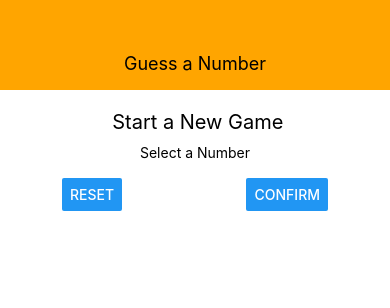
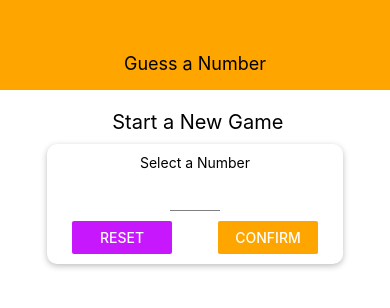
Before and after one commit to DotmanL/GuessApp-RN, a React Native app: screen / in a window 390 px wide. Shown: the top 308 px of the page. Built offline with nearby package versions, Linux system fonts and the light colour scheme.

Commit message:
created some reusable components, added switching to game screen logic

```diff
--- a/App.js
+++ b/App.js
@@ -1,23 +1,36 @@
-import { StatusBar } from 'expo-status-bar'
-import React from 'react'
-import { StyleSheet, Text, View } from 'react-native'
-import Header from './components/Header'
-import StartGameScreen from './components/StartGameScreen'
+import { StatusBar } from 'expo-status-bar';
+import React, { useState } from 'react';
+import { StyleSheet, Text, View } from 'react-native';
+import Header from './components/Header';
+import StartGameScreen from './components/StartGameScreen';
+import GameScreen from './components/GameScreen';
 
 const App = () => {
+  const [userNumber, setUserNumber] = useState();
+
+  const startGameHandler = (selectedNumber) => {
+    setUserNumber(selectedNumber);
+  };
+
+  let content = <StartGameScreen onStartGame={startGameHandler} />;
+
+  if (userNumber) {
+    content = <GameScreen userChoice={userNumber} />;
+  }
+
   return (
     <View style={styles.screen}>
-			<StatusBar style='auto' />
-			<Header title='Guess a Number' />
-			<StartGameScreen />
+      <StatusBar style="auto" />
+      <Header title="Guess a Number" />
+      {content}
     </View>
-	)
-}
+  );
+};
 
 const styles = StyleSheet.create({
   screen: {
     flex: 1,
   },
-})
+});
 
-export default App
+export default App;
--- /dev/null
+++ b/components/Card.js
@@ -0,0 +1,23 @@
+import React from 'react';
+import { View, StyleSheet } from 'react-native';
+
+const Card = (props) => {
+  return (
+    <View style={{ ...styles.card, ...props.style }}>{props.children}</View>
+  );
+};
+
+const styles = StyleSheet.create({
+  card: {
+    shadowColor: 'black',
+    shadowOffset: { width: 0, height: 2 },
+    shadowRadius: 6,
+    shadowOpacity: 0.26,
+    backgroundColor: 'white',
+    elevation: 8,
+    padding: 10,
+    borderRadius: 10,
+  },
+});
+
+export default Card;
--- /dev/null
+++ b/components/GameScreen.js
@@ -0,0 +1,52 @@
+import React, { useState } from 'react';
+import { View, Text, StyleSheet, Button } from 'react-native';
+
+import NumberContainer from './NumberContainer';
+
+import Card from './Card';
+
+const generateRandomBetween = (min, max, exclude) => {
+  min = Math.ceil(min);
+  max = Math.floor(max);
+  const rndNum = Math.floor(Math.random() * (max - min)) + min;
+  if (rndNum === exclude) {
+    return generateRandomBetween(min, max, exclude);
+  }
+  {
+    return rndNum;
+  }
+};
+
+const GameScreen = (props) => {
+  const [currentGuess, setCurrentGuess] = useState(
+    generateRandomBetween(1, 100, props.userChoice)
+  );
+
+  return (
+    <View style={styles.screen}>
+      <Text>Opponent's Guess</Text>
+      <NumberContainer>{currentGuess}</NumberContainer>
+      <Card style={styles.buttonContainer}>
+        <Button title="LOWER" onPress={() => {}} />
+        <Button title="GREATER" onPress={() => {}} />
+      </Card>
+    </View>
+  );
+};
+
+const styles = StyleSheet.create({
+  screen: {
+    flex: 1,
+    padding: 10,
+    alignItems: 'center',
+  },
+  buttonContainer: {
+    flexDirection: 'row',
+    justifyContent: 'space-between',
+    marginTop: 20,
+    width: 300,
+    maxWidth: '80%',
+  },
+});
+
+export default GameScreen;
--- a/components/Header.js
+++ b/components/Header.js
@@ -1,20 +1,21 @@
-import React from 'react'
-import { View, Text, StyleSheet } from 'react-native'
+import React from 'react';
+import { View, Text, StyleSheet } from 'react-native';
+import Colors from '../constants/colors';
 
 const Header = ({ title }) => {
   return (
     <View style={styles.header}>
       <Text style={styles.headerTitle}>{title}</Text>
     </View>
-	)
-}
+  );
+};
 
 const styles = StyleSheet.create({
   header: {
     width: '100%',
     height: 90,
     paddingTop: 36,
-		backgroundColor: 'orange',
+    backgroundColor: Colors.primary,
     alignItems: 'center',
     justifyContent: 'center',
   },
@@ -22,6 +23,6 @@
     color: 'black',
     fontSize: 18,
   },
-})
+});
 
-export default Header
+export default Header;
--- /dev/null
+++ b/components/Input.js
@@ -0,0 +1,17 @@
+import React from 'react';
+import { TextInput, StyleSheet } from 'react-native';
+
+const Input = (props) => {
+  return <TextInput {...props} style={{ ...styles.input, ...props.style }} />;
+};
+
+const styles = StyleSheet.create({
+  input: {
+    height: 30,
+    borderBottomColor: 'grey',
+    borderBottomWidth: 1,
+    marginVertical: 10,
+  },
+});
+
+export default Input;
--- /dev/null
+++ b/components/NumberContainer.js
@@ -0,0 +1,30 @@
+import React from 'react';
+import { View, Text, StyleSheet } from 'react-native';
+
+import Colors from '../constants/colors';
+
+const NumberContainer = (props) => {
+  return (
+    <View style={styles.container}>
+      <Text style={styles.number}> {props.children} </Text>
+    </View>
+  );
+};
+
+const styles = StyleSheet.create({
+  container: {
+    borderWidth: 2,
+    borderColor: Colors.primary,
+    padding: 10,
+    borderRadius: 10,
+    marginVertical: 10,
+    alignItems: 'center',
+    justifyContent: 'center',
+  },
+  number: {
+    color: Colors.primary,
+    fontSize: 22,
+  },
+});
+
+export default NumberContainer;
--- a/components/StartGameScreen.js
+++ b/components/StartGameScreen.js
@@ -1,21 +1,109 @@
-import React from 'react'
-import { View, Text, StyleSheet, TextInput, Button } from 'react-native'
+import React, { useState } from 'react';
+import {
+  View,
+  Text,
+  StyleSheet,
+  Button,
+  TouchableWithoutFeedback,
+  Keyboard,
+  Alert,
+} from 'react-native';
 
-export const StartGameScreen = () => {
+import Card from './Card';
+import Colors from '../constants/colors';
+import Input from './Input';
+import NumberContainer from './NumberContainer';
+
+const StartGameScreen = (props) => {
+  const [enteredValue, setEnteredValue] = useState('');
+  const [confirmed, setConfirmed] = useState(false);
+  const [selectedNumber, setSelectedNumber] = useState('');
+
+  const numberInputHandler = (inputText) => {
+    setEnteredValue(inputText.replace(/[^0-9]/g, ''));
+  };
+
+  const resetInputHandler = () => {
+    setEnteredValue('');
+    setConfirmed(false);
+  };
+
+  const confirmInputHandler = () => {
+    const chosenNumber = parseInt(enteredValue);
+    if (isNaN(chosenNumber) || chosenNumber <= 0 || chosenNumber > 99) {
+      Alert.alert(
+        'Invalid  Number!',
+        'Numbers has to be a number between 1 and 99.',
+        [{ text: 'Okay', style: 'destructive', onPress: resetInputHandler }]
+      );
+      return;
+    }
+    setConfirmed(true);
+    setSelectedNumber(chosenNumber);
+    setEnteredValue('');
+    Keyboard.dismiss();
+  };
+
+  let confirmedOutput;
+
+  if (confirmed) {
+    confirmedOutput = (
+      <Card style={styles.summaryContainer}>
+        <Text>You Selected</Text>
+        <NumberContainer>{selectedNumber}</NumberContainer>
+        <Button
+          title="START GAME"
+          onPress={() => props.onStartGame(selectedNumber)}
+        />
+      </Card>
+    );
+  }
+
+  //TouchableWithoutFeedback and Keyboard was added to enable dismiss with an onPress prop
+  // the keyboard on click outside in ios
+
   return (
+    <TouchableWithoutFeedback
+      onPress={() => {
+        Keyboard.dismiss();
+      }}
+    >
       <View style={styles.screen}>
         <Text style={styles.title}> Start a New Game</Text>
-			<View style={styles.inputContainer}>
+        <Card style={styles.inputContainer}>
           <Text>Select a Number</Text>
-				<TextInput />
+          <Input
+            style={styles.input}
+            blurOnSubmit
+            autoCapitalize="none"
+            autoCorrect={false}
+            keyboardType="number-pad"
+            maxLength={2}
+            onChangeText={numberInputHandler}
+            value={enteredValue}
+          />
           <View style={styles.buttonContainer}>
-					<Button title='Reset' onPress={() => {}} />
-					<Button title='Confirm' onPress={() => {}} />
+            <View style={styles.button}>
+              <Button
+                title="Reset"
+                onPress={resetInputHandler}
+                color={Colors.secondary}
+              />
+            </View>
+            <View style={styles.button}>
+              <Button
+                title="Confirm"
+                onPress={confirmInputHandler}
+                color={Colors.primary}
+              />
             </View>
           </View>
+        </Card>
+        {confirmedOutput}
       </View>
-	)
-}
+    </TouchableWithoutFeedback>
+  );
+};
 
 const styles = StyleSheet.create({
   screen: {
@@ -38,6 +126,17 @@
     justifyContent: 'space-between',
     paddingHorizontal: 15,
   },
-})
+  button: {
+    width: 100,
+  },
+  input: {
+    width: 50,
+    textAlign: 'center',
+  },
+  summaryContainer: {
+    marginTop: 20,
+    alignItems: 'center',
+  },
+});
 
-export default StartGameScreen
+export default StartGameScreen;
--- /dev/null
+++ b/constants/colors.js
@@ -0,0 +1,4 @@
+export default {
+  primary: 'orange',
+  secondary: '#c717fc',
+};
```
Also changed, not shown: .prettierrc.js (added). Lines whose indentation alone changed are shown as unchanged.
